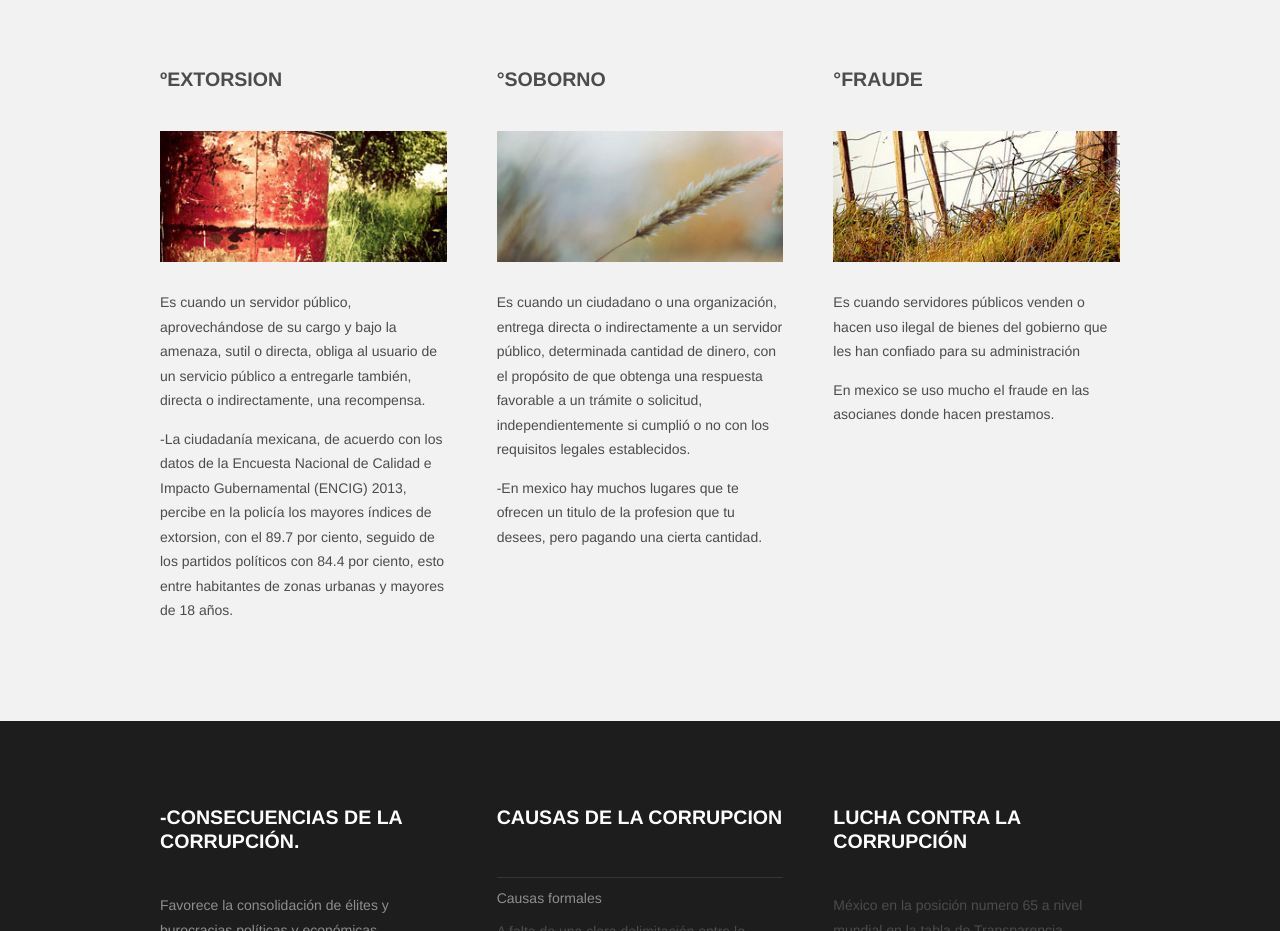
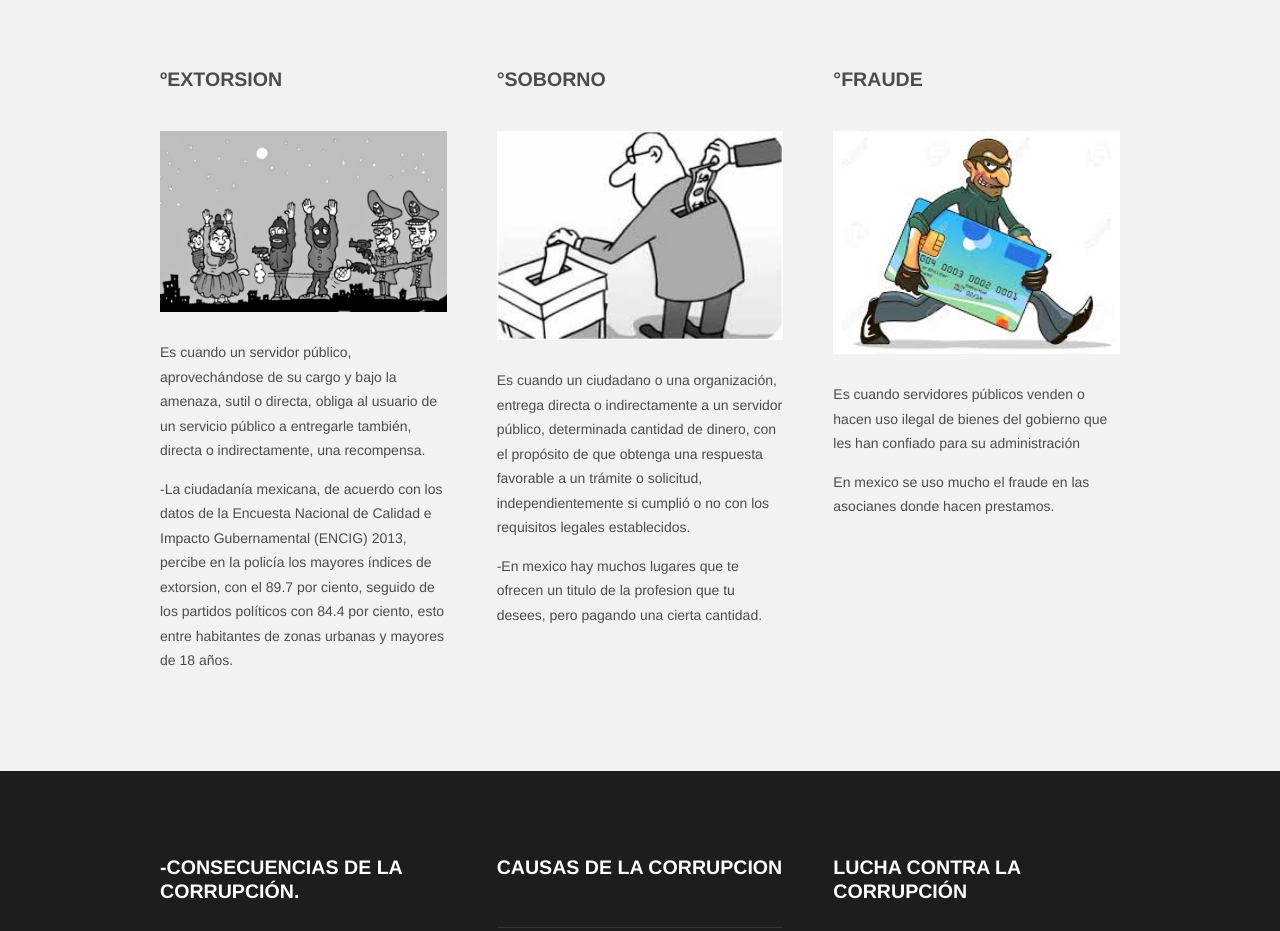
Before and after one commit to FernandaMedina/Proyecto, a plain HTML site: page index.html in a window 1280 px wide. Shown: the part 1800-2731 px from the top of the page. Drawn offline with nearby package versions, Linux system fonts and the light colour scheme.

Commit message:
Added files via upload

```diff
--- a/index.html
+++ b/index.html
@@ -100,21 +100,21 @@
 				<div class="row">
 					<div class="4u">
 						<h2>ºExtorsion</h2>
-						<a href="#" class="image full"><img src="images/pic01.jpg" alt="" /></a>
+						<a href="#" class="image full"><img src="proyecto/pic01.jpg" alt="" /></a>
 						<p>Es cuando un servidor público, aprovechándose de su cargo y bajo la amenaza, sutil o directa, obliga al usuario de un servicio público a entregarle también, directa o indirectamente, una recompensa.</p>
 						<p> -La ciudadanía mexicana, de acuerdo con los datos de la Encuesta Nacional de Calidad e Impacto Gubernamental (ENCIG) 2013, percibe en la policía los mayores índices de extorsion, con el 89.7 por ciento, seguido de los partidos políticos con 84.4 por ciento, esto entre habitantes de zonas urbanas y mayores de 18 años.</p>
 
 					</div>
 					<div class="4u">
 						<h2>°Soborno</h2>
-						<a href="#" class="image full"><img src="images/pic02.jpg" alt="" /></a>
+						<a href="#" class="image full"><img src="proyecto/pic02.jpg" alt="" /></a>
 						<p>Es cuando un ciudadano o una organización, entrega directa o indirectamente a un servidor público, determinada cantidad de dinero, con el propósito de que obtenga una respuesta favorable a un trámite o solicitud, independientemente si cumplió o no con los requisitos legales establecidos.</p>
 						<p>-En mexico hay muchos lugares que te ofrecen un titulo de la profesion que tu desees, pero pagando una cierta cantidad.</p>
 
 					</div>
 					<div class="4u">
 						<h2>°Fraude</h2>
-						<a href="#" class="image full"><img src="images/pic03.jpg" alt="" /></a>
+						<a href="#" class="image full"><img src="proyecto/pic03.jpg" alt="" /></a>
 						<p>Es cuando servidores públicos venden o hacen uso ilegal de bienes del gobierno que les han confiado para su administración</p>
 						<p> En mexico se uso mucho el fraude en las asocianes donde hacen prestamos.</p>
 
```
